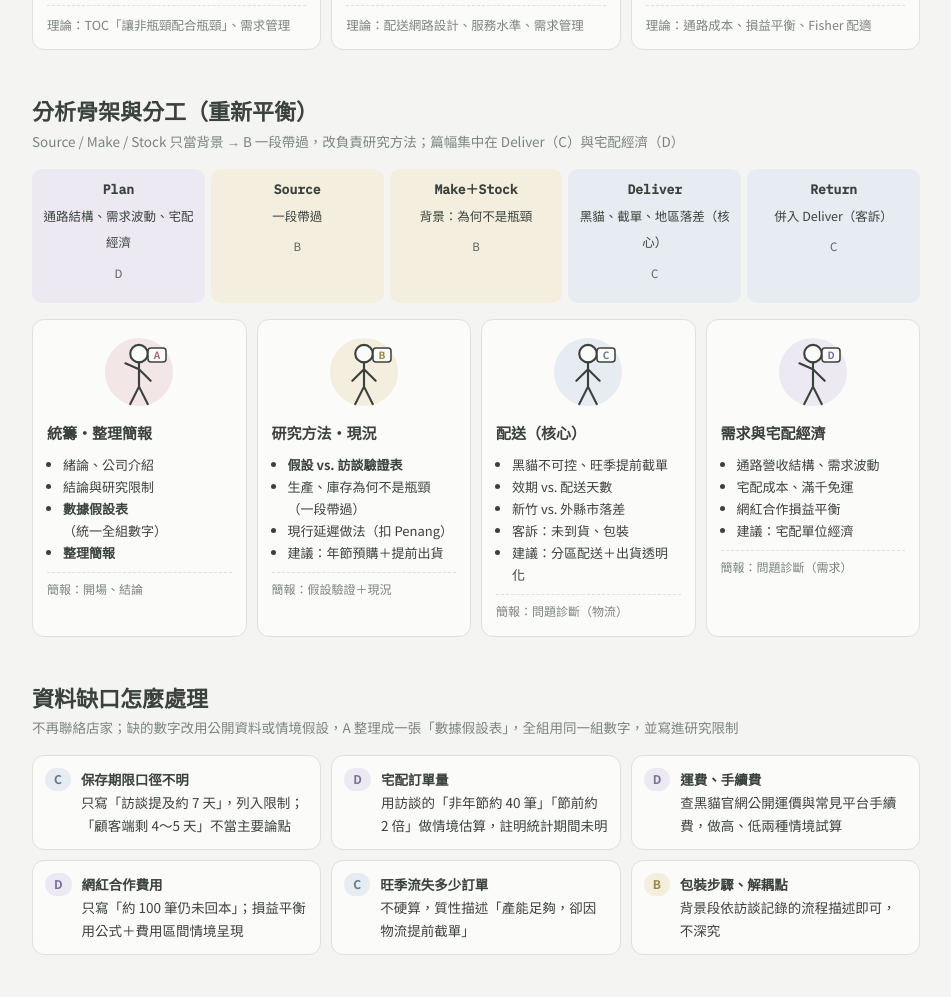
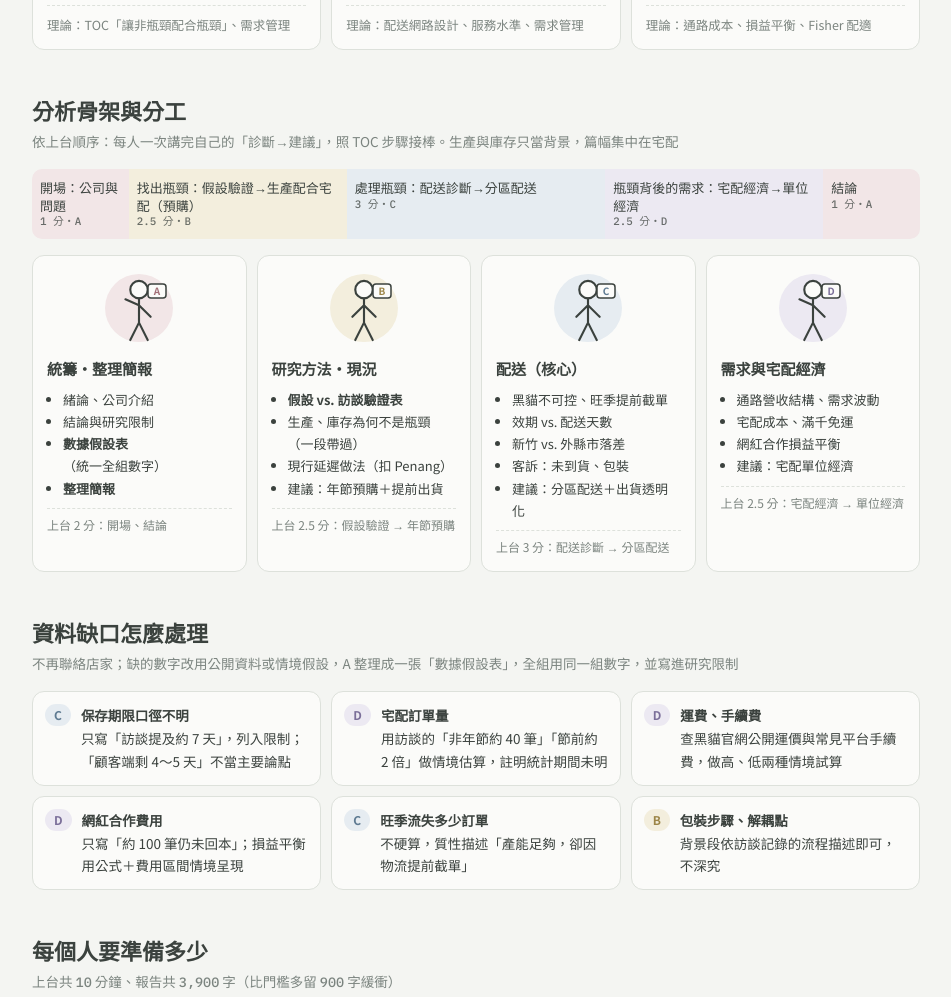
Before and after one commit to angieburningcoder/SupplyChain_Final_-, a plain HTML site: page index.html in a window 1280 px wide. Shown: the part 3954-4951 px from the top of the page, without its empty margins (164-1115 px from the left). Drawn offline with Linux system fonts and the light colour scheme.

Commit message:
Replace SCOR strip with per-person talk order in roles section
Co-Authored-By: Claude Opus 5.5 <noreply@anthropic.com>
Claude-Session: https://claude.ai/code/session_015aq6VMxXuaxFX9TgLgr5Tw

```diff
--- a/index.html
+++ b/index.html
@@ -545,35 +545,29 @@ footer{margin-top:44px;font-size:12.5px;color:var(--muted)}
 
   <!-- SCOR + ROLES -->
   <section>
-    <div class="head"><h2>分析骨架與分工（重新平衡）</h2><p class="meta">Source / Make / Stock 只當背景 → B 一段帶過，改負責研究方法；篇幅集中在 Deliver（C）與宅配經濟（D）</p></div>
-    <div class="scor">
-      <div class="sc" style="background:var(--lav-l)"><b>Plan</b><span>通路結構、需求波動、宅配經濟</span><div class="sc who">D</div></div>
-      <div class="sc" style="background:var(--mustard-l)"><b>Source</b><span>一段帶過</span><div class="sc who">B</div></div>
-      <div class="sc" style="background:var(--mustard-l)"><b>Make＋Stock</b><span>背景：為何不是瓶頸</span><div class="sc who">B</div></div>
-      <div class="sc" style="background:var(--blue-l)"><b>Deliver</b><span>黑貓、截單、地區落差（核心）</span><div class="sc who">C</div></div>
-      <div class="sc" style="background:var(--blue-l)"><b>Return</b><span>併入 Deliver（客訴）</span><div class="sc who">C</div></div>
-    </div>
+    <div class="head"><h2>分析骨架與分工</h2><p class="meta">依上台順序：每人一次講完自己的「診斷→建議」，照 TOC 步驟接棒。生產與庫存只當背景，篇幅集中在宅配</p></div>
+    <div class="bar"><div style="flex:1;background:var(--rose-l)">開場：公司與問題<small>1 分・A</small></div><div style="flex:2.5;background:var(--mustard-l)">找出瓶頸：假設驗證→生產配合宅配（預購）<small>2.5 分・B</small></div><div style="flex:3;background:var(--blue-l)">處理瓶頸：配送診斷→分區配送<small>3 分・C</small></div><div style="flex:2.5;background:var(--lav-l)">瓶頸背後的需求：宅配經濟→單位經濟<small>2.5 分・D</small></div><div style="flex:1;background:var(--rose-l)">結論<small>1 分・A</small></div></div>
     <div class="roles">
       <div class="role">
         <svg width="70" height="78" viewBox="0 0 70 78"><circle cx="35" cy="38" r="34" fill="var(--rose-l)"/><use href="#manW" x="15" y="8" width="40" height="64"/><rect x="44" y="14" width="18" height="14" rx="3" fill="var(--surface)" stroke="var(--ink)" stroke-width="1.5"/><text x="53" y="25" text-anchor="middle" font-size="10" font-weight="700" fill="var(--rose-d)">A</text></svg>
         <h3>統籌・整理簡報</h3>
         <ul><li>緒論、公司介紹</li><li>結論與研究限制</li><li><b>數據假設表</b>（統一全組數字）</li><li><b>整理簡報</b></li></ul>
-        <span class="out">簡報：開場、結論</span></div>
+        <span class="out">上台 2 分：開場、結論</span></div>
       <div class="role">
         <svg width="70" height="78" viewBox="0 0 70 78"><circle cx="35" cy="38" r="34" fill="var(--mustard-l)"/><use href="#man" x="15" y="8" width="40" height="64"/><rect x="44" y="14" width="18" height="14" rx="3" fill="var(--surface)" stroke="var(--ink)" stroke-width="1.5"/><text x="53" y="25" text-anchor="middle" font-size="10" font-weight="700" fill="var(--mustard-d)">B</text></svg>
         <h3>研究方法・現況</h3>
         <ul><li><b>假設 vs. 訪談驗證表</b></li><li>生產、庫存為何不是瓶頸（一段帶過）</li><li>現行延遲做法（扣 Penang）</li><li>建議：年節預購＋提前出貨</li></ul>
-        <span class="out">簡報：假設驗證＋現況</span></div>
+        <span class="out">上台 2.5 分：假設驗證 → 年節預購</span></div>
       <div class="role">
         <svg width="70" height="78" viewBox="0 0 70 78"><circle cx="35" cy="38" r="34" fill="var(--blue-l)"/><use href="#man" x="15" y="8" width="40" height="64"/><rect x="44" y="14" width="18" height="14" rx="3" fill="var(--surface)" stroke="var(--ink)" stroke-width="1.5"/><text x="53" y="25" text-anchor="middle" font-size="10" font-weight="700" fill="var(--blue-d)">C</text></svg>
         <h3>配送（核心）</h3>
         <ul><li>黑貓不可控、旺季提前截單</li><li>效期 vs. 配送天數</li><li>新竹 vs. 外縣市落差</li><li>客訴：未到貨、包裝</li><li>建議：分區配送＋出貨透明化</li></ul>
-        <span class="out">簡報：問題診斷（物流）</span></div>
+        <span class="out">上台 3 分：配送診斷 → 分區配送</span></div>
       <div class="role">
         <svg width="70" height="78" viewBox="0 0 70 78"><circle cx="35" cy="38" r="34" fill="var(--lav-l)"/><use href="#manW" x="15" y="8" width="40" height="64"/><rect x="44" y="14" width="18" height="14" rx="3" fill="var(--surface)" stroke="var(--ink)" stroke-width="1.5"/><text x="53" y="25" text-anchor="middle" font-size="10" font-weight="700" fill="var(--lav-d)">D</text></svg>
         <h3>需求與宅配經濟</h3>
         <ul><li>通路營收結構、需求波動</li><li>宅配成本、滿千免運</li><li>網紅合作損益平衡</li><li>建議：宅配單位經濟</li></ul>
-        <span class="out">簡報：問題診斷（需求）</span></div>
+        <span class="out">上台 2.5 分：宅配經濟 → 單位經濟</span></div>
     </div>
   </section>
 
@@ -620,8 +614,6 @@ footer{margin-top:44px;font-size:12.5px;color:var(--muted)}
         <div><span class="num">1,000 字</span><div class="track"><div class="fill" style="width:87.0%;background:var(--lav)"></div></div><small>需求與宅配經濟 750、改善建議 250</small></div>
       </div>
     </div>
-    <p class="meta">上台順序：每人一次講完自己的「診斷→建議」，依 TOC 步驟接棒，不用來回切換</p>
-    <div class="bar"><div style="flex:1;background:var(--rose-l)">開場：公司與問題<small>1 分・A</small></div><div style="flex:2.5;background:var(--mustard-l)">找出瓶頸：假設驗證→生產配合宅配（預購）<small>2.5 分・B</small></div><div style="flex:3;background:var(--blue-l)">處理瓶頸：配送診斷→分區配送<small>3 分・C</small></div><div style="flex:2.5;background:var(--lav-l)">瓶頸背後的需求：宅配經濟→單位經濟<small>2.5 分・D</small></div><div style="flex:1;background:var(--rose-l)">結論<small>1 分・A</small></div></div>
     <p class="meta">報告引用文獻一律改寫，Turnitin 比較安全。改善建議三人各寫約 250 字，A 整理簡報時順便統一格式。</p>
   </section>
 
```
